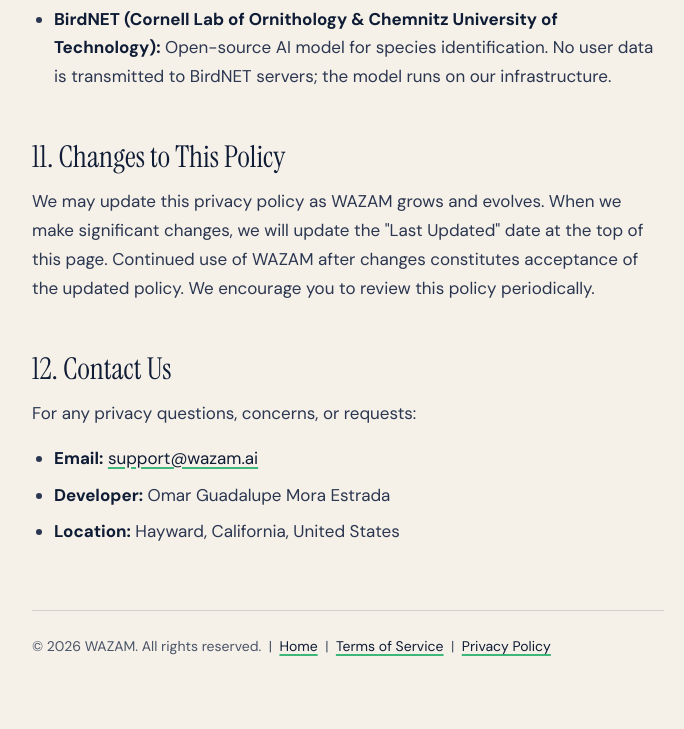
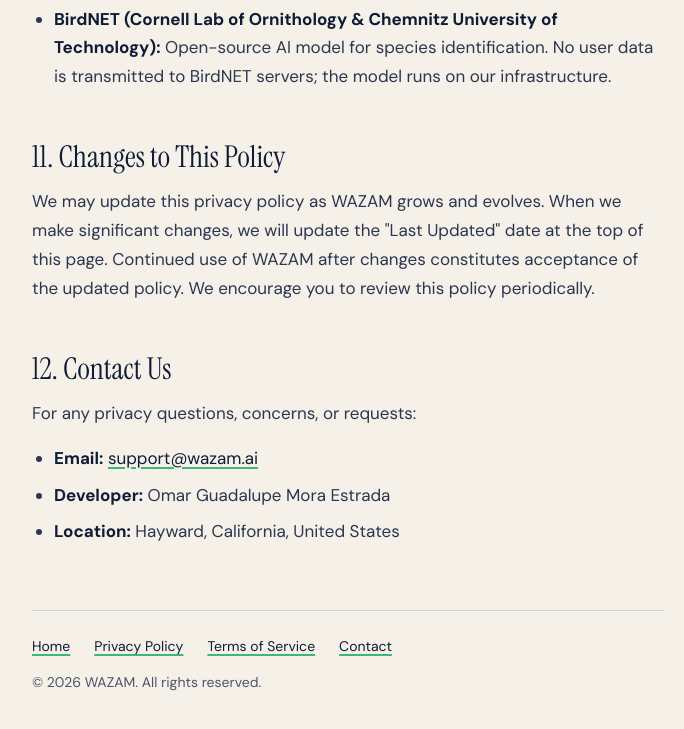
Before and after one commit to OGMxra/OGMxra.github.io, a plain HTML site: page privacy-policy.html in a window 1280 px wide. Shown: the part 8643-9372 px from the top of the page, without its empty margins (292-976 px from the left). Drawn offline with Linux system fonts and the light colour scheme.

Commit message:
fix(site): a11y: same footer and logo name on the legal pages
- Footer on the privacy policy and terms now lists Home, Privacy
  Policy, Terms of Service and Contact, so help and navigation sit
  in the same place on every page (WCAG 3.2.3, 3.2.6).
- The logo link is named "WAZAM home", as on the home page (3.2.4).
- The skip link's target (main) no longer draws a ring around the
  whole page when focused.

No legal wording changed.

Co-Authored-By: Claude Opus 5.5 <noreply@anthropic.com>

```diff
--- a/privacy-policy.html
+++ b/privacy-policy.html
@@ -50,6 +50,7 @@
     text-decoration: none;
   }
   .skip-link:focus { top: 16px; }
+  main:focus { outline: none; }
   header {
     border-bottom: 1px solid var(--rule);
     padding-bottom: 28px;
@@ -117,6 +118,14 @@
     font-size: 14px;
     color: var(--muted);
   }
+  .footer-links {
+    list-style: none;
+    margin: 0 0 12px;
+    display: flex;
+    flex-wrap: wrap;
+    gap: 8px 24px;
+  }
+  .footer-links li { margin: 0; }
   footer p { margin: 0; }
 </style>
 </head>
@@ -125,7 +134,7 @@
 <a class="skip-link" href="#main">Skip to content</a>
 
 <header>
-  <a class="logo" href="./"><img src="brand/wazam-mark-on-light.svg" alt="" width="39" height="24">WAZAM</a>
+  <a class="logo" href="./" aria-label="WAZAM home"><img src="brand/wazam-mark-on-light.svg" alt="" width="39" height="24">WAZAM</a>
   <div class="tagline">Nature just got subtitles.</div>
   <h1>Privacy Policy</h1>
   <div class="effective-date">Effective Date: April 6, 2026 &nbsp;|&nbsp; Last Updated: November 15, 2026</div>
@@ -288,7 +297,13 @@
 </main>
 
 <footer>
-  <p>© 2026 WAZAM. All rights reserved. &nbsp;|&nbsp; <a href="./">Home</a> &nbsp;|&nbsp; <a href="terms.html">Terms of Service</a> &nbsp;|&nbsp; <a href="privacy-policy.html">Privacy Policy</a></p>
+  <ul class="footer-links">
+    <li><a href="./">Home</a></li>
+    <li><a href="privacy-policy.html">Privacy Policy</a></li>
+    <li><a href="terms.html">Terms of Service</a></li>
+    <li><a href="mailto:support@wazam.ai">Contact</a></li>
+  </ul>
+  <p>© 2026 WAZAM. All rights reserved.</p>
 </footer>
 
 </body>
```
Also changed, not shown: terms.html (+17 -2 lines).
